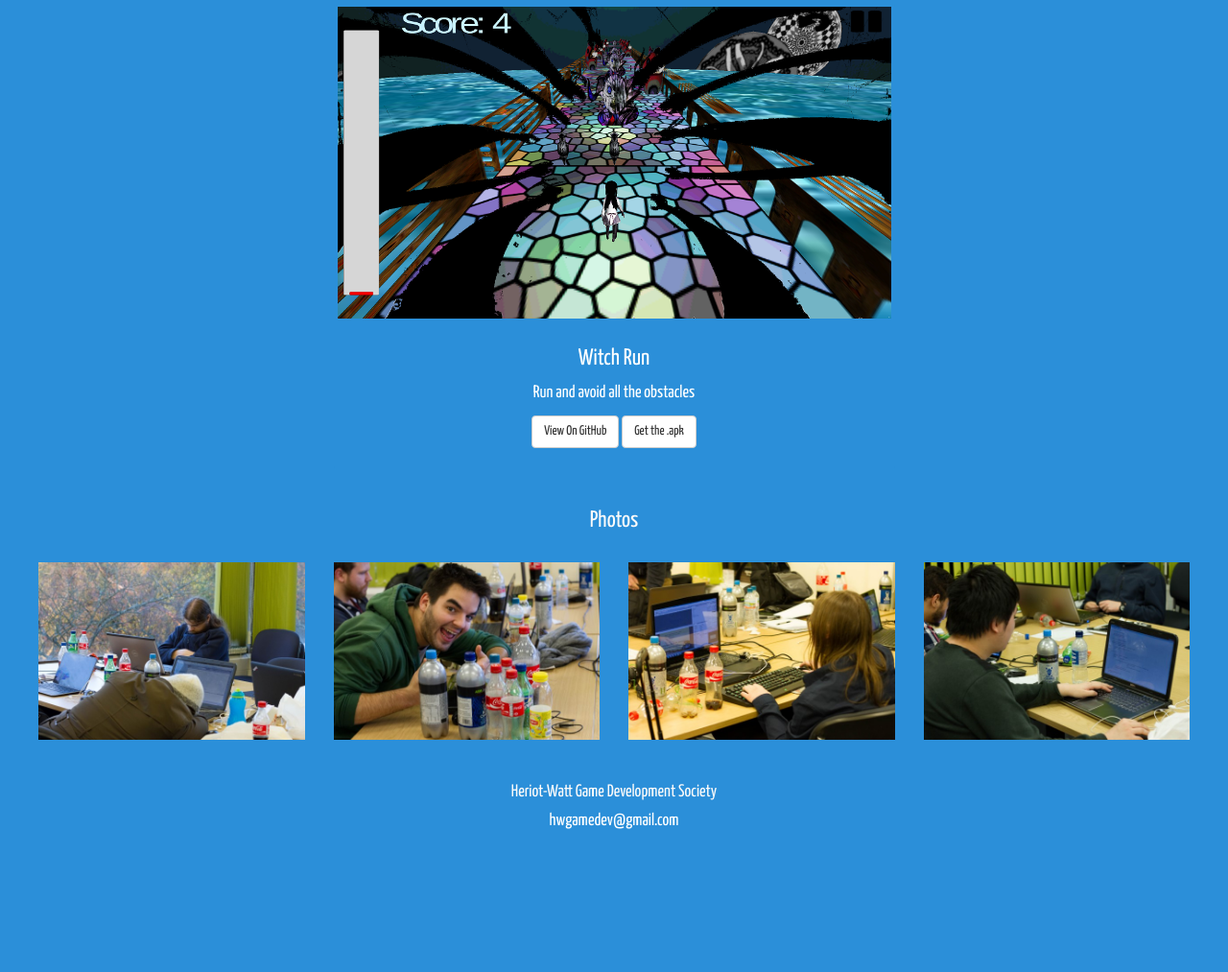
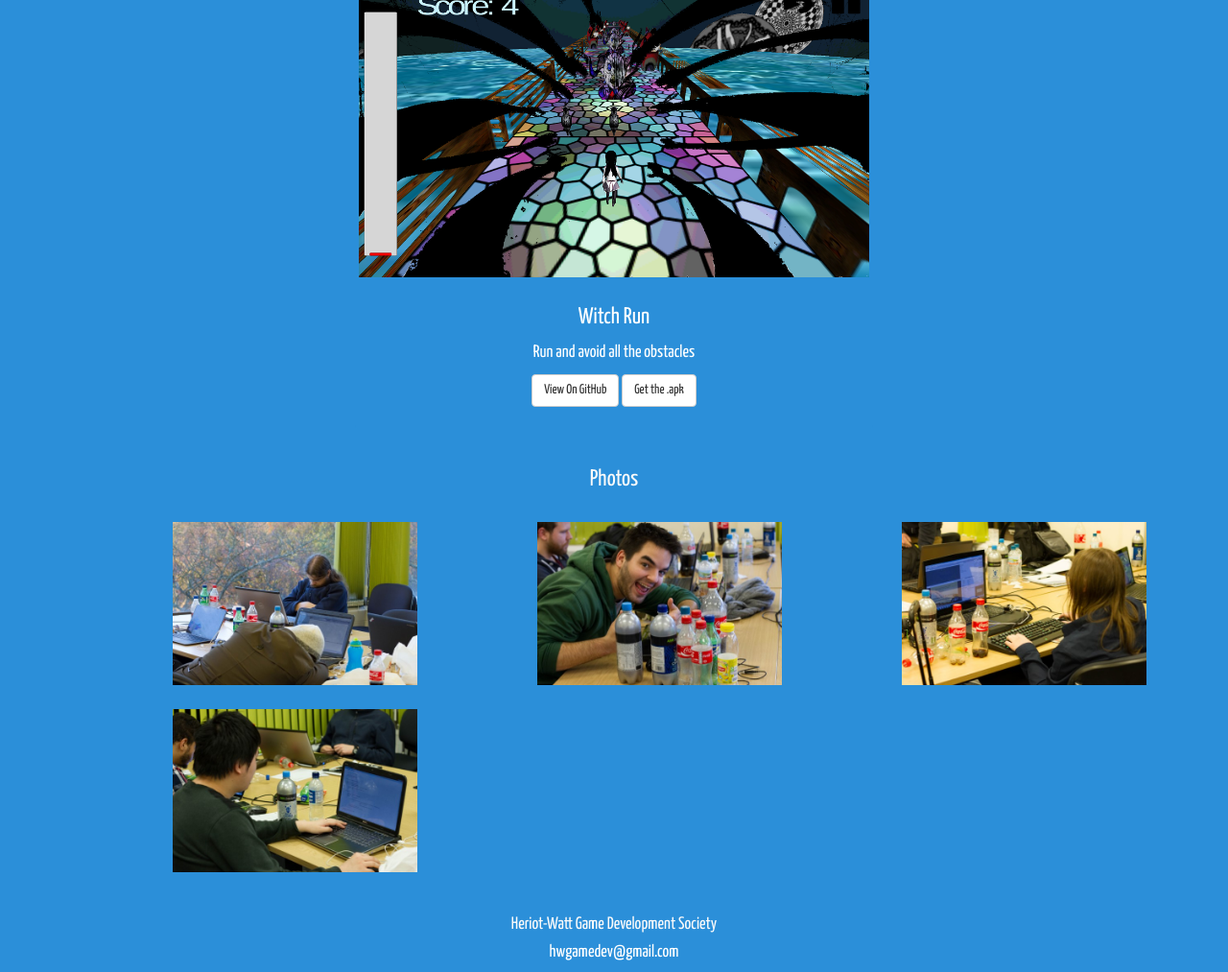
Before and after one commit to hwgamedev/hwgamedev.github.io, a plain HTML site: page index.html in a window 1280 px wide. Shown: the part 1103-2116 px from the top of the page at 96% size. Before the commit the page ends 1978 px from the top, so only its background shows below. Drawn offline with nearby package versions, Linux system fonts and the light colour scheme.

Commit message:
Mobile scrolling fixxed

```diff
--- a/css/custom.css
+++ b/css/custom.css
@@ -26,9 +26,6 @@ a{
 h4 {
   color:#fafafa;
 }
-footer{
-  margin: 50px 0px;
-}
 ul {
     padding:0 0 0 0;
     margin:0 0 0 0;
@@ -46,3 +43,6 @@ ul li img {
 footer {
   margin: 0px;
 }
+.row {
+  margin: 0px;
+}
--- a/index.html
+++ b/index.html
@@ -60,21 +60,20 @@
                   </div>
                 </div>
               </div>
-
             </div>
           <ul class="row">
             <h3 class="center">Photos</h2>
               <br>
-            <li class="col-md-3">
+            <li class="col-md-3 col-xs-10 col-xs-offset-1">
                 <img class="img-responsive" src="img/jam1.jpg">
             </li>
-            <li class="col-md-3">
+            <li class="col-md-3 col-xs-10 col-xs-offset-1">
                 <img class="img-responsive" src="img/jam2.jpg">
             </li>
-            <li class="col-md-3">
+            <li class="col-md-3 col-xs-10 col-xs-offset-1">
                 <img class="img-responsive" src="img/jam3.jpg">
             </li>
-            <li class="col-md-3">
+            <li class="col-md-3 col-xs-10 col-xs-offset-1">
                 <img class="img-responsive" src="img/jam4.jpg">
             </li>
           </ul>
```
